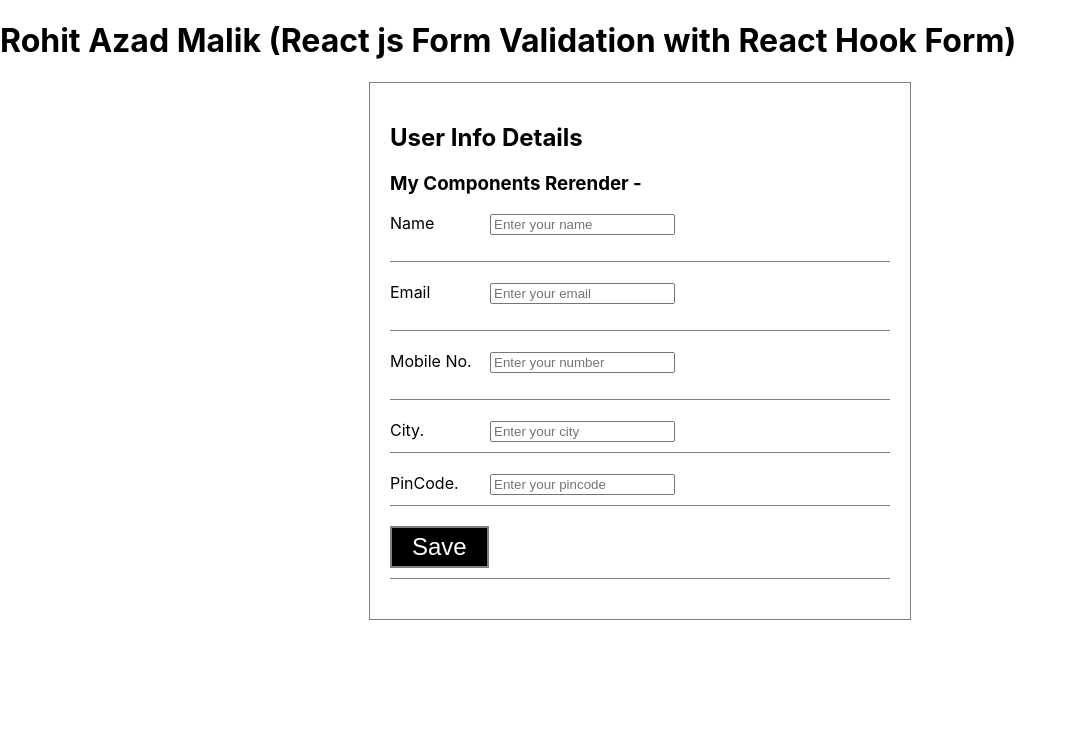
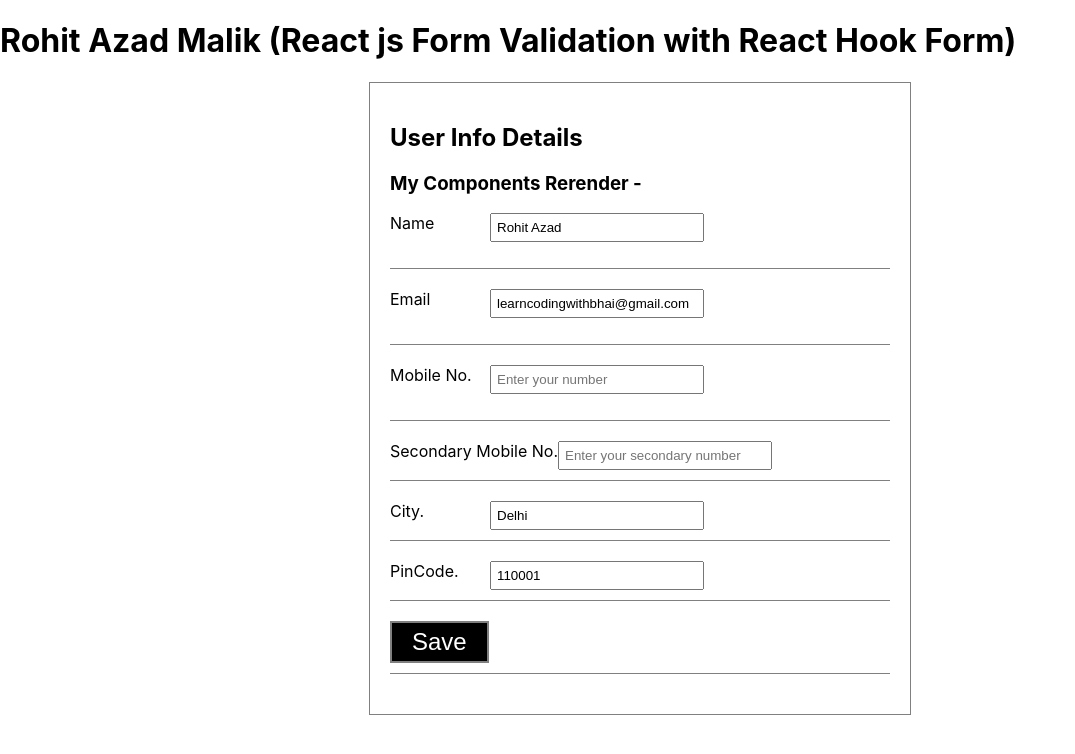
Before and after one commit to rohitazad/react-hook-form, a React (Create React App) app: page / in a window 1280 px wide. Shown: the top 754 px of the page, without its empty margins (0-1075 px from the left). Built offline with nearby package versions, Linux system fonts and the light colour scheme; no server answers.

Commit message:
Array do this

```diff
--- a/src/App.css
+++ b/src/App.css
@@ -25,3 +25,8 @@ input[type=submit]{
 .error{
   color:red;
 }
+input[type=text],
+input[type=email]{
+  width:200px;
+  padding:5px;
+}
--- a/src/App.js
+++ b/src/App.js
@@ -1,15 +1,10 @@
 import './App.css';
-import UserInfoValidationForm from './Components/UserinfoDefaultValue';
+import UserInfoArray from './Components/UserinfoArray';
 function App() {
-  const _userData = {
-    name:'Rohit Azad Malik',
-    email:'rohitazadwebdesigner@gmail.com',
-    phone:9953878727
-  }
   return (
     <>
       <h1>Rohit Azad Malik (React js Form Validation with React Hook Form)</h1>
-      <UserInfoValidationForm data={_userData} />
+      <UserInfoArray  />
     </>
   );
 }
--- /dev/null
+++ b/src/Components/UserinfoArray.js
@@ -0,0 +1,107 @@
+import React from 'react';
+import {useForm} from 'react-hook-form';
+import {DevTool} from '@hookform/devtools';
+
+
+const UserInfoArray = ()=>{
+    const form = useForm({
+        defaultValues:{
+            name:'Rohit Azad',
+            email:'learncodingwithbhai@gmail.com',
+            phone:['', ''],
+            address:{
+                city:'Delhi',
+                pincode:'110001'
+            }
+        }
+    })
+    const {register, control, handleSubmit, formState:{errors}} = form;
+
+    console.log('form', form)
+    const formSubmit = (data)=>{
+        console.log('form submit', data);
+
+    }
+    return (
+        <>
+            <div className='userFrom'>
+                <h2>User Info Details</h2>
+                <h3>My Components Rerender - </h3>
+                <form action="#" onSubmit={handleSubmit(formSubmit)} className='userDetailForm' noValidate>
+                    <div className='fromGroup'>
+                        <label htmlFor="name">Name</label>
+                        <input type="text" id="name" {...register('name', {
+                            required:{
+                                value:true,
+                                message:'Please fill your good name'
+                            },
+                            validate:(fieldValue)=>{
+                                return fieldValue !== 'admin' || 'Please enter another name'
+                            }
+                        })} placeholder='Enter your name' />
+                        <p className='error'>{errors.name?.message}</p>
+                    </div>
+                    <div className='fromGroup'>
+                        <label htmlFor="name">Email</label>
+                        <input id="email"  type="email" {...register('email', {
+                            pattern:{
+                                value:/^[a-zA-Z0-9.!#$%&'*+/=?^_`{|}~-]+@[a-zA-Z0-9-]+(?:\.[a-zA-Z0-9-]+)*$/,
+                                message:"invalid email id please fill correct email id"
+                            },
+                            required:{
+                                value:true,
+                                message:'Please fill your email id'
+                            },
+                            validate:{
+                                notAdminEmail:(value)=>{
+                                    return value !== 'admin@admin.com' || 'Please choose another email id'
+                                },
+                                blockDomain:(value)=>{
+                                    return (
+                                        !value.endsWith('test.com') || "This domain is not allowd"
+                                    )
+                                },
+                                lengthError: (value)=>{
+                                    return value.length > 6 || 'Please write correct email formate'
+                                }
+                            }
+                        })} placeholder='Enter your email' />
+                        <p className='error'>{errors.email?.message}</p>
+                    </div>
+                    <div className='fromGroup'>
+                        <label htmlFor='phone'>Mobile No.</label>
+                        <input id="phone" type="text" {...register('phone.0', {
+                            required:{
+                                value:true,
+                                message:'Please fill your mobile no'
+                            }
+                        })} placeholder='Enter your number' />
+                        <p className='error'>{errors.phone?.message}</p>
+                    </div>
+                    <div className='fromGroup'>
+                        <label htmlFor='phone2'>Secondary Mobile No.</label>
+                        <input id="phone2" type="text" {...register('phone.1')} placeholder='Enter your secondary number' />
+                    </div>
+                    <div className='fromGroup'>
+                        <label htmlFor='city'>City.</label>
+                        <input id="city" type="text" {...register('address.city')} placeholder='Enter your city' />
+                    </div>
+                    <div className='fromGroup'>
+                        <label htmlFor='pincode'>PinCode.</label>
+                        <input id="pincode" type="text" {...register('address.pincode')} placeholder='Enter your pincode' />
+                    </div>
+
+
+                    <div className='fromGroup'>
+                        <input type="submit" value="Save" />
+                    </div>
+
+                </form>
+                <DevTool control={control}/>
+            </div>
+        </>
+    )
+}
+
+
+export default UserInfoArray;
```
